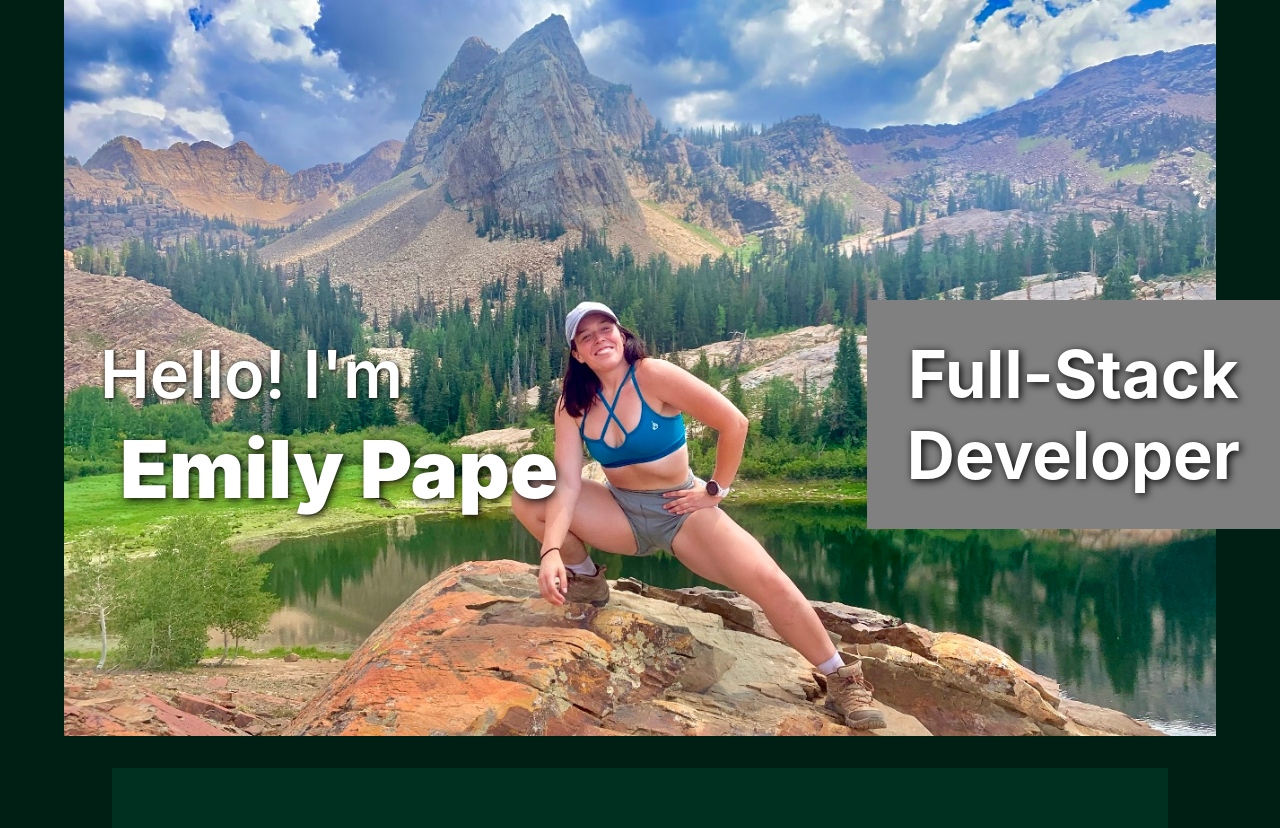
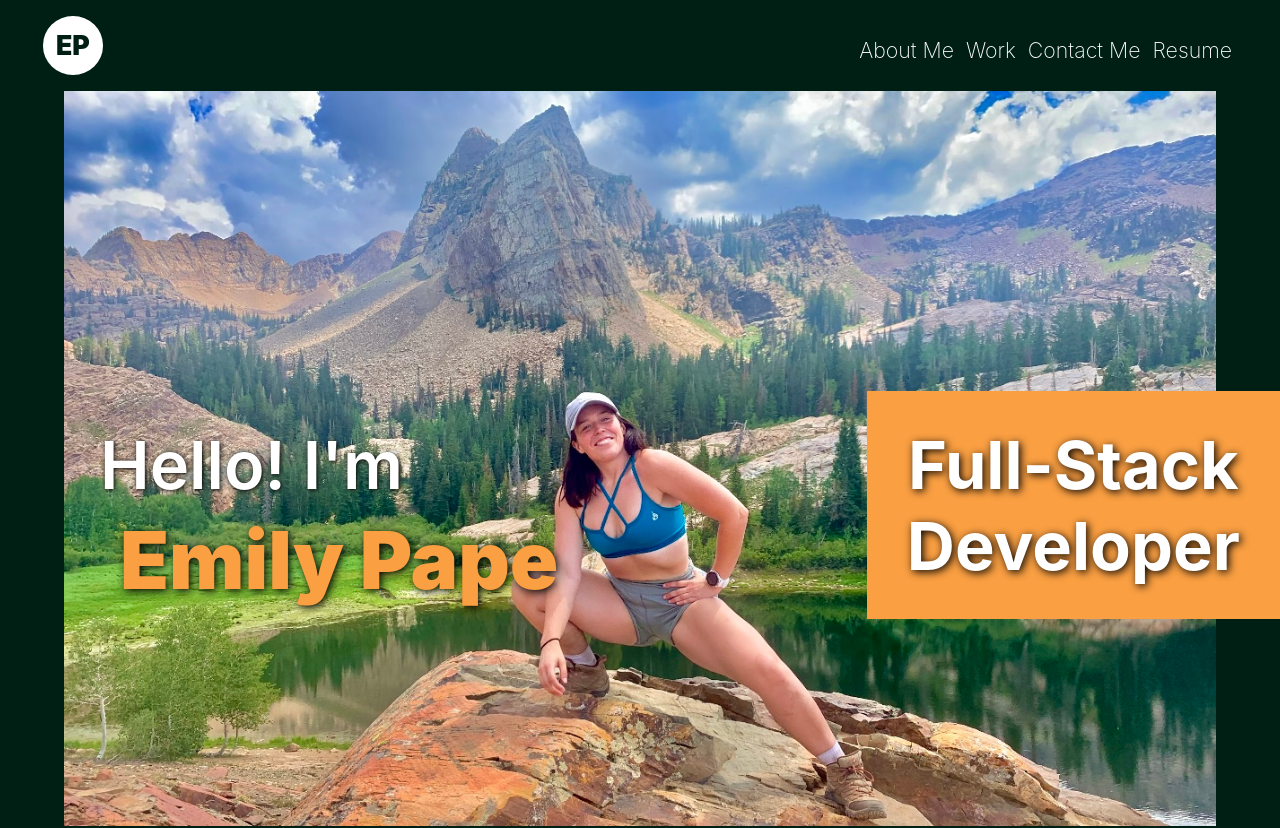
Before and after one commit to emilypape/emily-portfolio-2, a React (Create React App) app: page / in a window 1280 px wide. Shown: the top 828 px of the page. Built offline with nearby package versions, Linux system fonts and the light colour scheme.

Commit message:
add nav and style

```diff
--- a/src/App.js
+++ b/src/App.js
@@ -6,6 +6,7 @@ function App() {
   return (
     <div>
       <main>
+        <Nav />
         <About />
       </main>
       <footer></footer>
--- a/src/components/Nav/index.js
+++ b/src/components/Nav/index.js
@@ -0,0 +1,19 @@
+import React from 'react';
+
+function Nav() {
+  return (
+    <nav className='nav-bar'>
+      <a className='initial-box'>
+        <div className='initials'>EP</div>
+      </a>
+      <div className='nav-elements-box'>
+        <div className='about-me'>About Me &nbsp;</div>
+        <div className='work'>Work &nbsp;</div>
+        <div className='contact-me'>Contact Me &nbsp;</div>
+        <div className='resume'>Resume</div>
+      </div>
+    </nav>
+  );
+}
+
+export default Nav;
--- a/src/index.css
+++ b/src/index.css
@@ -11,6 +11,8 @@ body {
 code {
   font-family: source-code-pro, Menlo, Monaco, Consolas, 'Courier New', monospace;
 }
+
+/* about section */
 
 .photo-text {
   color: white;
@@ -40,6 +42,7 @@ code {
   top: 5.25em;
   left: 1.5em;
   text-shadow: 2px 2px 8px black;
+  color: #fa9f42;
 }
 
 .position-info {
@@ -51,7 +54,7 @@ code {
   font-weight: 700;
   text-align: center;
   padding: 0.5em;
-  background-color: grey;
+  background-color: #fa9f42;
 }
 
 .about-box {
@@ -74,6 +77,33 @@ code {
   font-size: 30pt;
   padding-top: 1.5em;
   padding-left: 1em;
+}
+/* end about section */
+
+/* nav styles */
+.nav-bar {
+  display: flex;
+  justify-content: space-between;
+  padding: 1em;
+}
+
+.nav-elements-box {
+  display: flex;
+  color: white;
+  font-size: 16pt;
+  font-weight: 200;
+  margin-top: 1em;
+  margin-right: 1.5em;
+}
+
+.initials {
+  background: white;
+  padding: 0.5em;
+  border-radius: 50%;
+  font-size: 20pt;
+  margin-left: 1em;
+  font-weight: 900;
+  color: #001f14;
 }
 
 /* start media queries */
@@ -153,7 +183,7 @@ code {
   }
 
   .about-box {
-    top: 14em;
+    top: 13em;
     margin-left: 2.5em;
     margin-right: 2.5em;
   }
```
